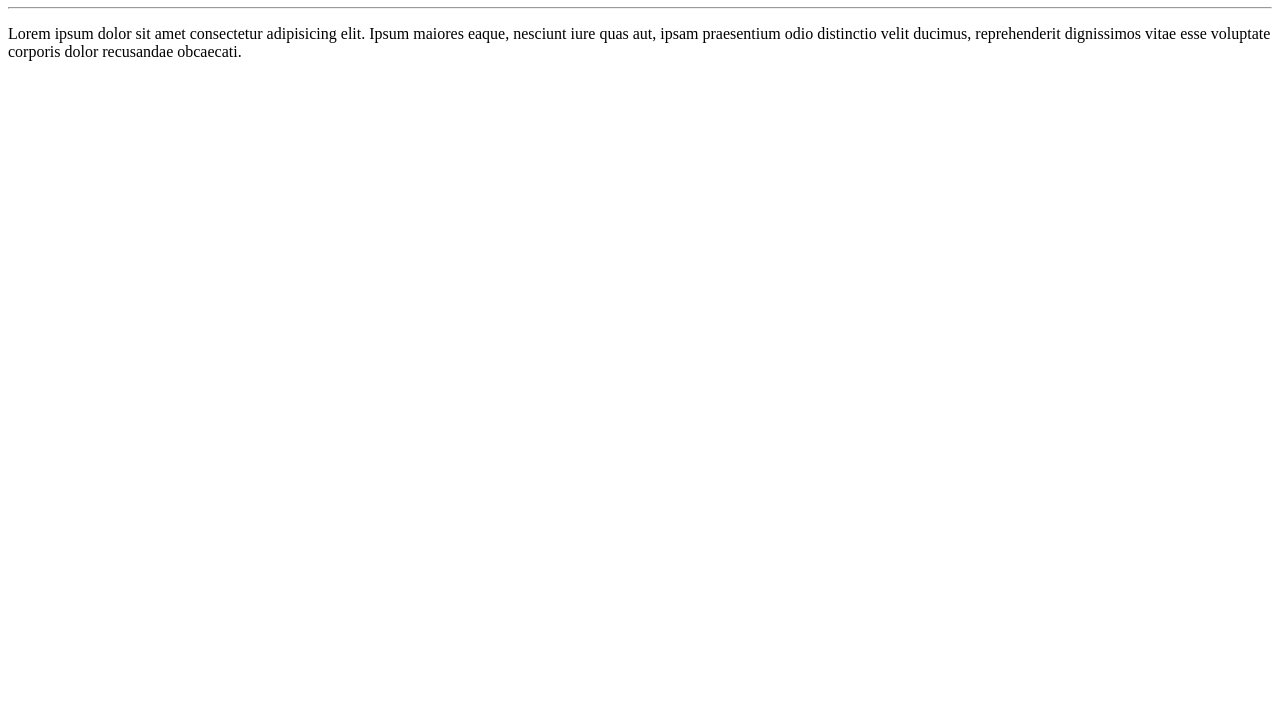
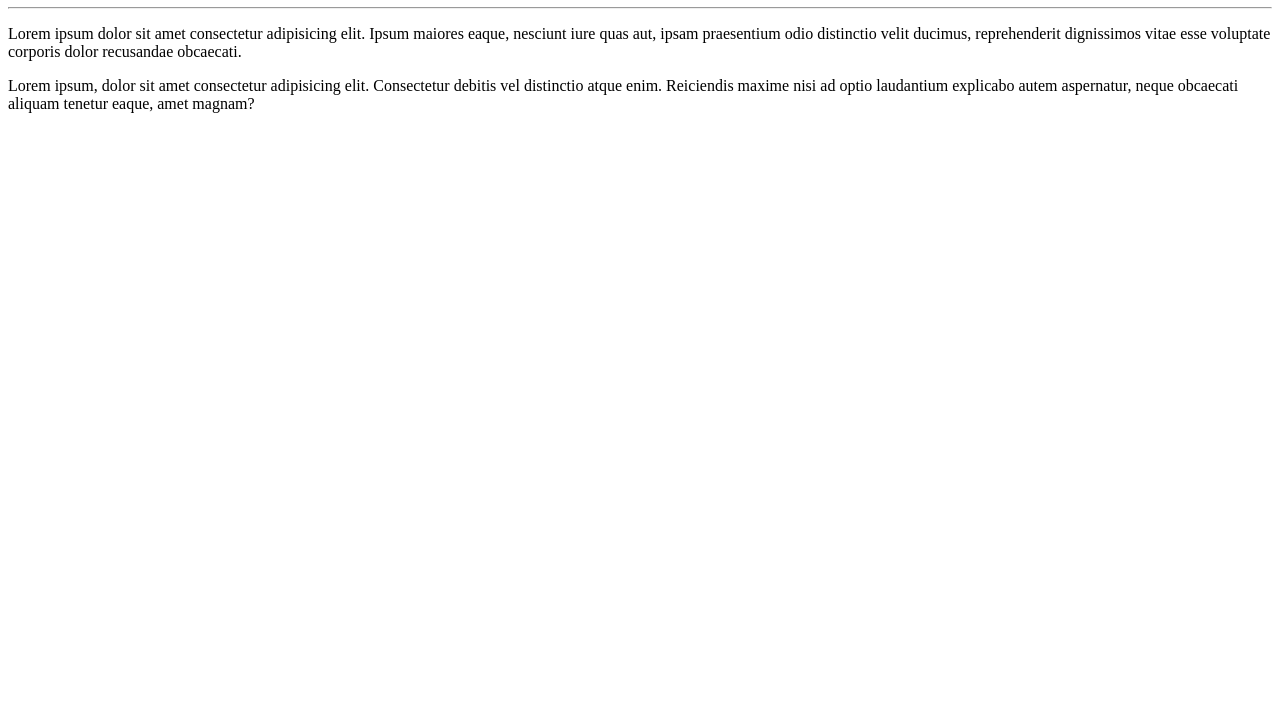
Before and after one commit to Kal3b3BM/Ola-Mundo, a plain HTML site: page site-exemplo/index.html in a window 1280 px wide. Shown: the part 73-800 px from the top of the page. Drawn offline with Linux system fonts and the light colour scheme.

Commit message:
Adicionei um parágrafo

```diff
--- a/site-exemplo/index.html
+++ b/site-exemplo/index.html
@@ -10,5 +10,6 @@
     <h1>Olá, Mundo!</h1>
     <hr>
     <p>Lorem ipsum dolor sit amet consectetur adipisicing elit. Ipsum maiores eaque, nesciunt iure quas aut, ipsam praesentium odio distinctio velit ducimus, reprehenderit dignissimos vitae esse voluptate corporis dolor recusandae obcaecati.</p>
+    <p>Lorem ipsum, dolor sit amet consectetur adipisicing elit. Consectetur debitis vel distinctio atque enim. Reiciendis maxime nisi ad optio laudantium explicabo autem aspernatur, neque obcaecati aliquam tenetur eaque, amet magnam?</p>
 </body>
 </html>
```
